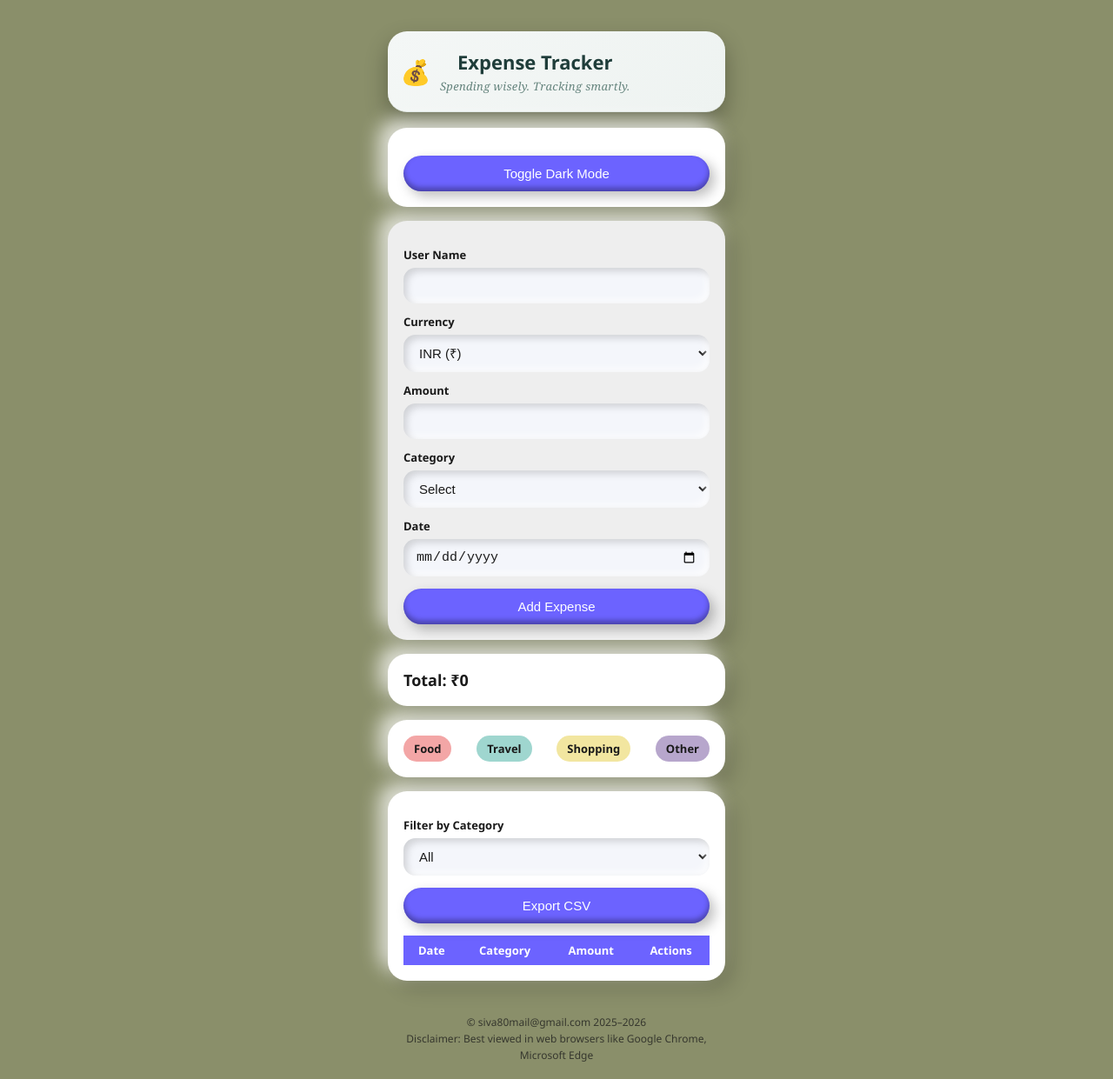
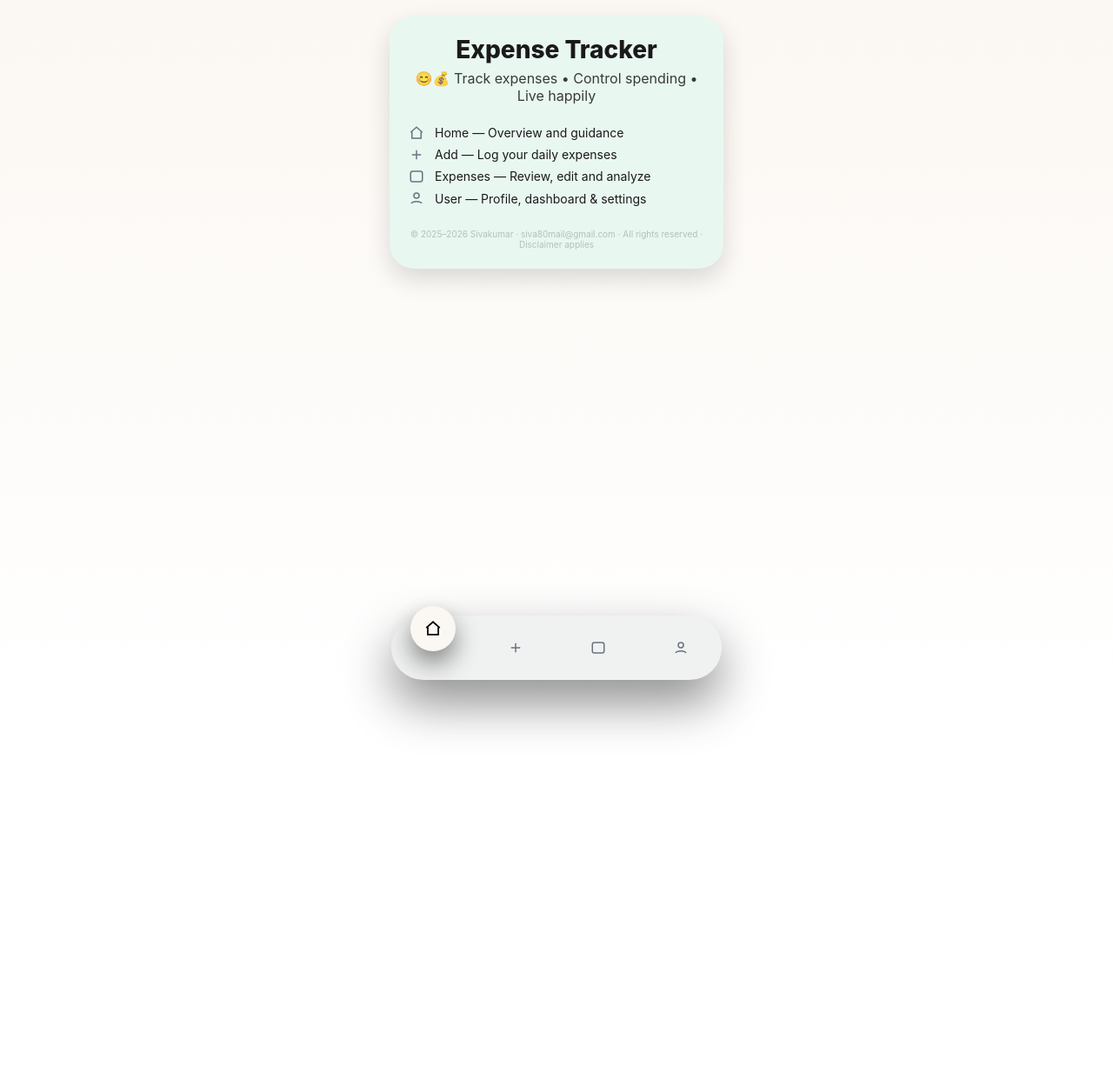
Before and after one commit to dummigui9-siva/expense-track, a plain HTML site: page index.html in a window 1280 px wide. Shown: the whole page at 87% size. After the commit the page ends 800 px from the top, so only its background shows below. Drawn offline with Linux system fonts and the light colour scheme.

Commit message:
Update index.html

```diff
--- a/index.html
+++ b/index.html
@@ -6,298 +6,294 @@
 <meta name="viewport" content="width=device-width, initial-scale=1.0">
 
 <style>
-:root {
-    --bg:#f4f6fb;
-    --card:#ffffff;
-    --form:#eeeeee;
+/* ================= THEME ================= */
+:root{
+  --bg1:#fbf7f2;
+  --bg2:#ffffff;
+  --card:#e9f7f1;
   --text:#1a1a1a;
-    --primary:#6c63ff;
-
-    --shadow-light:rgba(255,255,255,0.75);
-    --shadow-dark:rgba(0,0,0,0.15);
-
-    --food:#f3a6a6;
-    --travel:#9fd6cf;
-    --shopping:#f2e6a0;
-    --other:#b7a6cc;
+  --nav:#f0f2f1;
+  --icon:#6b7280;
+  --icon-active:#000;
+  --header:#dff1ea;
+  --shadow-soft:0 12px 28px rgba(0,0,0,.14);
+  --shadow-emboss:inset 4px 4px 8px rgba(0,0,0,.08),
+                   inset -4px -4px 8px rgba(255,255,255,.9);
 }
 
-body.dark {
-    --bg:#121212;
-    --card:#1e1e1e;
-    --form:#2a2a2a;
-    --text:#e6e6e6;
-
-    --shadow-light:rgba(255,255,255,0.06);
-    --shadow-dark:rgba(0,0,0,0.7);
-
-    --food:#c98a8a;
-    --travel:#7fbdb7;
-    --shopping:#cfc58a;
-    --other:#9a8bb3;
+body.dark{
+  --bg1:#0b0d10;
+  --bg2:#0f1216;
+  --card:#1a1f26;
+  --text:#f3f4f6;
+  --nav:#1e232b;
+  --icon:#ffffff;
+  --icon-active:#ffffff;
+  --header:#232a33;
+  --shadow-soft:0 20px 48px rgba(0,0,0,.75);
+  --shadow-emboss:inset 4px 4px 10px rgba(0,0,0,.8),
+                   inset -4px -4px 10px rgba(255,255,255,.05);
 }
 
-* { box-sizing:border-box; }
+*{box-sizing:border-box}
 
-/* 🌿 Olive premium outer background */
-body {
+body{
   margin:0;
-    font-family:"Segoe UI", Roboto, Arial, sans-serif;
-    background:#8a8f6a; /* Apple / Samsung olive tone */
+  font-family:-apple-system,BlinkMacSystemFont,"Segoe UI",Roboto;
+  background:linear-gradient(180deg,var(--bg1),var(--bg2));
+  color:var(--text);
+  transition:.35s;
+}
+
+.app{
+  max-width:420px;
+  margin:auto;
+  min-height:100vh;
+  padding-bottom:160px;
+}
+
+.screen{display:none;padding:18px}
+.screen.active{display:block}
+
+/* ================= CARD ================= */
+.card{
+  background:var(--card);
+  border-radius:28px;
+  padding:22px;
+  margin-bottom:18px;
+  box-shadow:var(--shadow-soft);
+}
+
+/* ================= HOME ================= */
+.home-title{text-align:center;font-size:28px;font-weight:800}
+.home-quote{text-align:center;margin-top:6px;opacity:.85}
+
+.home-icons{
+  margin-top:20px;
+  font-size:14px;
+  line-height:1.8;
+}
+.home-icons div{
+  display:flex;
+  align-items:center;
+  gap:12px;
+}
+.home-icons svg{
+  width:18px;
+  height:18px;
+  stroke:var(--icon);
+}
+
+/* Home-only disclaimer */
+.home-disclaimer{
+  margin-top:22px;
+  font-size:10px;
+  opacity:.25;
+  text-align:center;
+}
+
+/* ================= FORM ================= */
+label{font-size:13px;font-weight:600;margin-top:14px;display:block}
+input,select{
+  width:100%;
+  padding:14px;
+  border:none;
+  border-radius:18px;
+  background:var(--header);
+  margin-top:6px;
   color:var(--text);
 }
 
-.container {
-    max-width:420px;
-    margin:20px auto;
+/* ================= BUTTON ================= */
+button{
+  width:100%;
+  padding:14px;
+  border:none;
+  border-radius:999px;
+  margin-top:18px;
+  background:var(--card);
+  font-weight:600;
+  box-shadow:var(--shadow-emboss);
+  transition:.25s;
+  color:var(--text);
+}
+body.dark button{color:#ffffff}
+button:hover{transform:translateY(-2px)}
+
+/* ================= TABLE ================= */
+.total-caption{text-align:center;font-size:14px;opacity:.7}
+.total-box{text-align:center;font-size:22px;font-weight:700;margin-bottom:14px}
+
+table{
+  width:100%;
+  border-spacing:0 12px;
+  border-collapse:separate;
+}
+thead th{
+  background:rgba(0,0,0,.12);
+  padding:12px;
+  border-radius:14px;
+}
+tbody tr{
+  background:var(--card);
+  border-radius:18px;
+  box-shadow:var(--shadow-soft);
+}
+tbody td{text-align:center;padding:12px}
+
+/* ================= ACTION BUTTONS ================= */
+.action-btn{
+  padding:6px 16px;
+  border-radius:999px;
+  font-size:12px;
+  font-weight:600;
+  border:none;
+  box-shadow:var(--shadow-emboss);
+}
+.edit-btn{background:#bbf7d0}
+.delete-btn{background:#fecaca}
+
+/* ================= USER DASHBOARD ================= */
+.dashboard{
+  display:grid;
+  grid-template-columns:1fr 1fr;
+  gap:14px;
+}
+.stat{
   padding:16px;
+  border-radius:999px;
+  background:var(--card);
+  text-align:center;
+  font-weight:600;
+  cursor:pointer;
+  box-shadow:var(--shadow-emboss);
+}
+.stat:hover{transform:translateY(-2px)}
+
+.user-output{
+  margin-top:16px;
+  padding:14px;
+  border-radius:18px;
+  background:rgba(0,0,0,.05);
+  font-size:14px;
 }
 
-/* ---------- HEADER ---------- */
-.header {
-    background:linear-gradient(135deg,var(--primary),#857dff);
-    color:#fff;
-    padding:20px;
-    border-radius:22px;
-    box-shadow:0 12px 26px rgba(0,0,0,0.3);
-    margin-bottom:18px;
-    text-align:center;
+/* ================= NAV BAR ================= */
+.bottom-nav{
+  position:fixed;
+  bottom:18px;
+  left:50%;
+  transform:translateX(-50%);
+  width:92%;
+  max-width:380px;
+  height:74px;
+  background:var(--nav);
+  border-radius:999px;
+  display:flex;
+  justify-content:space-around;
+  align-items:center;
+  box-shadow:0 26px 56px rgba(0,0,0,.45);
 }
 
-.header h1 {
-    margin:0;
+.nav-item{
+  width:48px;
+  height:48px;
+  display:flex;
+  align-items:center;
+  justify-content:center;
+  position:relative;
+  transition:transform .5s cubic-bezier(.22,.61,.36,1);
 }
 
-/* ✨ Professional quote styling */
-.tagline {
-    margin-top:6px;
-    font-family:"Georgia","Times New Roman",serif;
-    font-style:italic;
-    font-size:14px;
-    opacity:0.95;
+.nav-item svg{
+  width:18px;
+  height:18px;
+  stroke:var(--icon);
+  transition:.35s;
 }
 
-/* ---------- CARDS ---------- */
-.card {
-    background:var(--card);
-    border-radius:22px;
-    padding:18px;
-    margin-bottom:16px;
-    box-shadow:
-        10px 10px 22px var(--shadow-dark),
-       -10px -10px 22px var(--shadow-light);
+.nav-item::before{
+  content:"";
+  position:absolute;
+  width:52px;
+  height:52px;
+  border-radius:50%;
+  background:var(--bg1);
+  top:50%;
+  left:50%;
+  transform:translate(-50%,-50%) scale(0);
+  transition:transform .5s cubic-bezier(.22,.61,.36,1),
+             box-shadow .4s;
+  z-index:-1;
 }
 
-.form-card {
-    background:var(--form);
+.nav-item.active{transform:translateY(-22px)}
+.nav-item.active::before{
+  transform:translate(-50%,-50%) scale(1);
+  box-shadow:0 14px 28px rgba(0,0,0,.45);
 }
-
-label {
-    font-size:13px;
-    font-weight:600;
-    margin-top:12px;
-    display:block;
-}
-
-input, select {
-    width:100%;
-    padding:12px 14px;
-    margin-top:6px;
-    border:none;
-    border-radius:14px;
-    background:var(--bg);
-    box-shadow:
-        inset 4px 4px 8px var(--shadow-dark),
-        inset -4px -4px 8px var(--shadow-light);
-    font-size:15px;
-    color:var(--text);
-}
-
-/* ---------- PRIMARY BUTTONS ---------- */
-button {
-    border:none;
-    border-radius:999px;
-    padding:12px 18px;
-    background:var(--primary);
-    color:white;
-    font-size:15px;
-    cursor:pointer;
-    box-shadow:
-        inset 0 -4px 6px rgba(0,0,0,0.35),
-        6px 6px 14px rgba(0,0,0,0.25);
-    transition:box-shadow 0.15s ease;
-}
-
-button:hover {
-    box-shadow:
-        inset 0 4px 6px rgba(255,255,255,0.25),
-        3px 3px 8px rgba(0,0,0,0.3);
-}
-
-.full-btn { width:100%; margin-top:14px; }
-
-.total-box {
-    display:flex;
-    justify-content:space-between;
-    align-items:center;
-    font-weight:700;
-    font-size:18px;
-}
-
-/* ---------- LEGEND ---------- */
-.legend {
-    display:flex;
-    justify-content:space-between;
-}
-
-.legend span {
-    padding:6px 12px;
-    border-radius:999px;
-    font-size:13px;
-    font-weight:600;
-}
-
-.Food { background:var(--food); }
-.Travel { background:var(--travel); }
-.Shopping { background:var(--shopping); }
-.Other { background:var(--other); }
-
-/* ---------- TABLE ---------- */
-table {
-    width:100%;
-    border-collapse:collapse;
-    margin-top:14px;
-}
-
-thead th {
-    background:var(--primary);
-    color:white;
-    padding:8px;
-    font-size:13px;
-}
-
-tbody td {
-    padding:8px;
-    font-size:14px;
-    text-align:center;
-    border-bottom:1px solid rgba(0,0,0,0.1);
-}
-
-body.dark tbody td {
-    font-weight:600;
-}
-
-/* ---------- ACTION BUTTONS ---------- */
-.action-btn {
-    padding:6px 12px;
-    font-size:13px;
-    border-radius:10px;
-    background:var(--bg);
-    box-shadow:
-        inset 2px 2px 4px var(--shadow-dark),
-        inset -2px -2px 4px var(--shadow-light),
-        4px 4px 8px var(--shadow-dark);
-    margin:4px;
-    min-width:64px;
-    display:inline-flex;
-    justify-content:center;
-    align-items:center;
-    transition:box-shadow 0.12s ease;
-    transform:none !important;
-}
-
-.action-btn:hover {
-    box-shadow:
-        inset 4px 4px 6px var(--shadow-dark),
-        inset -4px -4px 6px var(--shadow-light);
-}
-
-.edit-btn { color:#d98200; }
-.delete-btn { color:#b00020; }
-
-/* ---------- FOOTER ---------- */
-.footer {
-    margin-top:24px;
-    padding:14px 10px;
-    text-align:center;
-    font-size:12px;
-    opacity:0.75;
-    line-height:1.6;
-}
-
-/* Header container */
-.header {
-    padding: 20px 16px;
-    background: linear-gradient(135deg, #f4f7f6, #eef3f1);
-    border-bottom: 1px solid #dde5e2;
-}
-
-/* Horizontal alignment */
-.header-content {
-    display: flex;
-    align-items: center;
-    gap: 12px;
-}
-
-/* Icon wrapper */
-.header-icon {
-    width: 32px;
-    height: 32px;
-    display: flex;
-    align-items: center;
-    justify-content: center;
-    font-size: 28px; /* emoji size */
-}
-
-/* Text block */
-.header-text h1 {
-    margin: 0;
-    font-size: 22px;
-    font-weight: 600;
-    color: #1f3d3a;
-}
-
-/* Tagline */
-.tagline {
-    margin-top: 4px;
-    font-size: 13px;
-    color: #5f7f78;
-    letter-spacing: 0.3px;
+.nav-item.active svg{
+  stroke:var(--icon-active);
+  transform:scale(1.15);
 }
 </style>
 </head>
 
 <body>
-<div class="container">
+<div class="app">
 
-<!-- Header: One-screen calm finance layout -->
-<div class="header">
-    <div class="header-content">
-        <div class="header-icon" aria-hidden="true">
-            💰
+<!-- HOME -->
+<div id="home" class="screen active">
+  <div class="card">
+    <div class="home-title">Expense Tracker</div>
+    <div class="home-quote">😊💰 Track expenses • Control spending • Live happily</div>
+
+    <div class="home-icons">
+      <div>
+        <svg viewBox="0 0 24 24" fill="none" stroke-width="2">
+          <path d="M3 11l9-8 9 8"/><path d="M5 10v10h14V10"/>
+        </svg>
+        Home — Overview and guidance
+      </div>
+      <div>
+        <svg viewBox="0 0 24 24" fill="none" stroke-width="2">
+          <path d="M12 5v14M5 12h14"/>
+        </svg>
+        Add — Log your daily expenses
+      </div>
+      <div>
+        <svg viewBox="0 0 24 24" fill="none" stroke-width="2">
+          <rect x="3" y="4" width="18" height="16" rx="3"/>
+        </svg>
+        Expenses — Review, edit and analyze
+      </div>
+      <div>
+        <svg viewBox="0 0 24 24" fill="none" stroke-width="2">
+          <circle cx="12" cy="8" r="4"/>
+          <path d="M4 20c2-4 14-4 16 0"/>
+        </svg>
+        User — Profile, dashboard & settings
+      </div>
     </div>
 
-        <div class="header-text">
-            <h1>Expense Tracker</h1>
-            <div class="tagline">Spending wisely. Tracking smartly.</div>
+    <!-- DISCLAIMER ONLY IN HOME -->
+    <div class="home-disclaimer">
+      © 2025–2026 Sivakumar · siva80mail@gmail.com · All rights reserved · Disclaimer applies
     </div>
   </div>
 </div>
 
+<!-- ADD -->
+<div id="add" class="screen">
   <div class="card">
-    <button class="full-btn" onclick="toggleDarkMode()">Toggle Dark Mode</button>
-</div>
-
-<div class="card form-card">
     <label>User Name</label>
-    <input type="text" id="username">
+    <input id="username">
 
     <label>Currency</label>
     <select id="currency" onchange="saveCurrency()">
-        <option value="₹">INR (₹)</option>
-        <option value="$">USD ($)</option>
-        <option value="€">EUR (€)</option>
-        <option value="£">GBP (£)</option>
+      <option value="₹">INR</option>
+      <option value="$">USD</option>
+      <option value="€">EUR</option>
     </select>
 
     <label>Amount</label>
@@ -315,22 +311,13 @@ body.dark tbody td {
     <label>Date</label>
     <input type="date" id="date">
 
-    <button id="addBtn" class="full-btn" onclick="addExpense()">Add Expense</button>
+    <button id="addBtn" onclick="addExpense()">Add Expense</button>
+  </div>
 </div>
 
-<div class="card total-box">
-    <span id="total">Total: ₹0</span>
-</div>
-
-<div class="card legend">
-    <span class="Food">Food</span>
-    <span class="Travel">Travel</span>
-    <span class="Shopping">Shopping</span>
-    <span class="Other">Other</span>
-</div>
-
+<!-- EXPENSES -->
+<div id="list" class="screen">
   <div class="card">
-    <label>Filter by Category</label>
     <select id="categoryFilter" onchange="applyFilters()">
       <option value="All">All</option>
       <option>Food</option>
@@ -339,63 +326,89 @@ body.dark tbody td {
       <option>Other</option>
     </select>
 
-    <button class="full-btn" onclick="exportCSV()">Export CSV</button>
+    <div class="total-caption">Total Expenses</div>
+    <div class="total-box" id="total">₹0</div>
 
     <table>
       <thead>
-        <tr>
-            <th>Date</th>
-            <th>Category</th>
-            <th>Amount</th>
-            <th>Actions</th>
-        </tr>
+        <tr><th>Date</th><th>Category</th><th>Amount</th><th>Action</th></tr>
       </thead>
       <tbody id="summaryBody"></tbody>
     </table>
   </div>
+</div>
 
-<div class="footer">
-    © siva80mail@gmail.com 2025–2026<br>
-    Disclaimer: Best viewed in web browsers like Google Chrome, Microsoft Edge
+<!-- USER -->
+<div id="settings" class="screen">
+  <div class="card">
+    <h3 id="profileName">User</h3>
+
+    <div class="dashboard">
+      <div class="stat" onclick="renderInsight()">Insights</div>
+      <div class="stat" onclick="renderBudget()">Budget</div>
+      <div class="stat" onclick="renderCategories()">Categories</div>
+      <div class="stat" onclick="renderPreference()">Preferences</div>
+    </div>
+
+    <div class="user-output" id="userOutput">
+      Click any tile above to view details.
+    </div>
+
+    <button onclick="toggleDarkMode()">Toggle Dark Mode</button>
+    <button onclick="exportCSV()">Export CSV</button>
+  </div>
 </div>
 
 </div>
 
+<!-- NAV -->
+<div class="bottom-nav">
+  <div class="nav-item active" onclick="switchScreen('home',this)">
+    <svg viewBox="0 0 24 24" fill="none" stroke-width="2">
+      <path d="M3 11l9-8 9 8"/><path d="M5 10v10h14V10"/>
+    </svg>
+  </div>
+  <div class="nav-item" onclick="switchScreen('add',this)">
+    <svg viewBox="0 0 24 24" fill="none" stroke-width="2">
+      <path d="M12 5v14M5 12h14"/>
+    </svg>
+  </div>
+  <div class="nav-item" onclick="switchScreen('list',this)">
+    <svg viewBox="0 0 24 24" fill="none" stroke-width="2">
+      <rect x="3" y="4" width="18" height="16" rx="3"/>
+    </svg>
+  </div>
+  <div class="nav-item" onclick="switchScreen('settings',this)">
+    <svg viewBox="0 0 24 24" fill="none" stroke-width="2">
+      <circle cx="12" cy="8" r="4"/>
+      <path d="M4 20c2-4 14-4 16 0"/>
+    </svg>
+  </div>
+</div>
+
 <script>
-/* LOGIC UNCHANGED */
-if(localStorage.getItem("darkMode")==="on")
-    document.body.classList.add("dark");
-
-currency.value = localStorage.getItem("currency") || "₹";
-function saveCurrency(){
-    localStorage.setItem("currency",currency.value);
-    applyFilters();
-}
-
-username.value = localStorage.getItem("username") || "";
-username.oninput=()=>localStorage.setItem("username",username.value);
-
-let expenses = JSON.parse(localStorage.getItem("expenses"))||[];
+/* === LOGIC UNCHANGED === */
+let expenses=JSON.parse(localStorage.getItem("expenses"))||[];
 let editId=null;
 
-applyFilters();
+currency.value=localStorage.getItem("currency")||"₹";
+username.value=localStorage.getItem("username")||"";
+profileName.innerText=username.value||"User";
 
-function toggleDarkMode(){
-    document.body.classList.toggle("dark");
-    localStorage.setItem("darkMode",
-        document.body.classList.contains("dark")?"on":"off");
-}
+username.oninput=()=>{
+  localStorage.setItem("username",username.value);
+  profileName.innerText=username.value||"User";
+};
+
+function saveCurrency(){localStorage.setItem("currency",currency.value);applyFilters();}
+function toggleDarkMode(){document.body.classList.toggle("dark");}
 
 function addExpense(){
-    if(!amount.value||!category.value||!date.value){
-        alert("Fill all fields");return;
-    }
+  if(!amount.value||!category.value||!date.value)return alert("Fill all fields");
   if(editId){
-        expenses=expenses.map(e=>e.id===editId?
-            {...e,amount:amount.value,category:category.value,date:date.value}:e);
-        editId=null;
-        addBtn.innerText="Add Expense";
-    } else {
+    expenses=expenses.map(e=>e.id===editId?{...e,amount:amount.value,category:category.value,date:date.value}:e);
+    editId=null;addBtn.innerText="Add Expense";
+  }else{
     expenses.push({id:Date.now(),amount:amount.value,category:category.value,date:date.value});
   }
   localStorage.setItem("expenses",JSON.stringify(expenses));
@@ -405,39 +418,32 @@ function addExpense(){
 
 function applyFilters(){
   let list=[...expenses];
-    let c=categoryFilter.value;
-    if(c!=="All") list=list.filter(e=>e.category===c);
+  if(categoryFilter.value!=="All")list=list.filter(e=>e.category===categoryFilter.value);
   display(list);
 }
 
 function display(list){
-    let sym=currency.value;
-    total.innerText="Total: "+sym+
-        list.reduce((s,e)=>s+Number(e.amount),0);
+  total.innerText=currency.value+list.reduce((s,e)=>s+Number(e.amount),0);
   summaryBody.innerHTML="";
   list.forEach(e=>{
-        let tr=document.createElement("tr");
-        tr.className=e.category;
-        tr.innerHTML=`
+    summaryBody.innerHTML+=`
+    <tr>
       <td>${e.date}</td>
       <td>${e.category}</td>
-        <td>${sym}${e.amount}</td>
+      <td>${currency.value}${e.amount}</td>
       <td>
         <button class="action-btn edit-btn" onclick="editExpense(${e.id})">Edit</button>
-            <button class="action-btn delete-btn" onclick="deleteExpense(${e.id})">Delete</button>
-        </td>`;
-        summaryBody.appendChild(tr);
+        <button class="action-btn delete-btn" onclick="deleteExpense(${e.id})">Del</button>
+      </td>
+    </tr>`;
   });
 }
 
 function editExpense(id){
-    window.scrollTo({top:0,behavior:"smooth"});
   let e=expenses.find(x=>x.id===id);
-    amount.value=e.amount;
-    category.value=e.category;
-    date.value=e.date;
-    editId=id;
-    addBtn.innerText="Update Expense";
+  amount.value=e.amount;category.value=e.category;date.value=e.date;
+  editId=id;addBtn.innerText="Update Expense";
+  switchScreen('add',document.querySelectorAll('.nav-item')[1]);
 }
 
 function deleteExpense(id){
@@ -447,20 +453,39 @@ function deleteExpense(id){
 }
 
 function exportCSV(){
-    let user=username.value||"User";
-    let lines=[];
-    lines.push("User Name,"+user);
-    lines.push("");
-    lines.push("Date,Category,Amount");
-    expenses.forEach(e=>{
-        lines.push(`${e.date},${e.category},${e.amount}`);
-    });
-    let blob=new Blob([lines.join("\n")],{type:"text/csv"});
+  let rows=["Date,Category,Amount"];
+  expenses.forEach(e=>rows.push(`${e.date},${e.category},${e.amount}`));
+  let blob=new Blob([rows.join("\n")],{type:"text/csv"});
   let a=document.createElement("a");
   a.href=URL.createObjectURL(blob);
   a.download="Expense_Report.csv";
   a.click();
 }
+
+function switchScreen(id,el){
+  document.querySelectorAll(".screen").forEach(s=>s.classList.remove("active"));
+  document.getElementById(id).classList.add("active");
+  document.querySelectorAll(".nav-item").forEach(n=>n.classList.remove("active"));
+  el.classList.add("active");
+}
+
+function renderInsight(){
+  userOutput.innerHTML="Total spent: <b>"+expenses.reduce((s,e)=>s+Number(e.amount),0)+"</b>";
+}
+function renderBudget(){
+  userOutput.innerHTML="Average per entry: <b>"+(expenses.length?(expenses.reduce((s,e)=>s+Number(e.amount),0)/expenses.length).toFixed(2):0)+"</b>";
+}
+function renderCategories(){
+  let c={};expenses.forEach(e=>c[e.category]=(c[e.category]||0)+Number(e.amount));
+  userOutput.innerHTML=Object.entries(c).map(x=>`${x[0]} : ${currency.value}${x[1]}`).join("<br>");
+}
+function renderPreference(){
+  let c={};expenses.forEach(e=>c[e.category]=(c[e.category]||0)+1);
+  let p=Object.entries(c).sort((a,b)=>b[1]-a[1])[0];
+  userOutput.innerHTML=p?"Most used category: <b>"+p[0]+"</b>":"No data";
+}
+
+applyFilters();
 </script>
 </body>
 </html>
```
Lines whose indentation alone changed are shown as unchanged.
